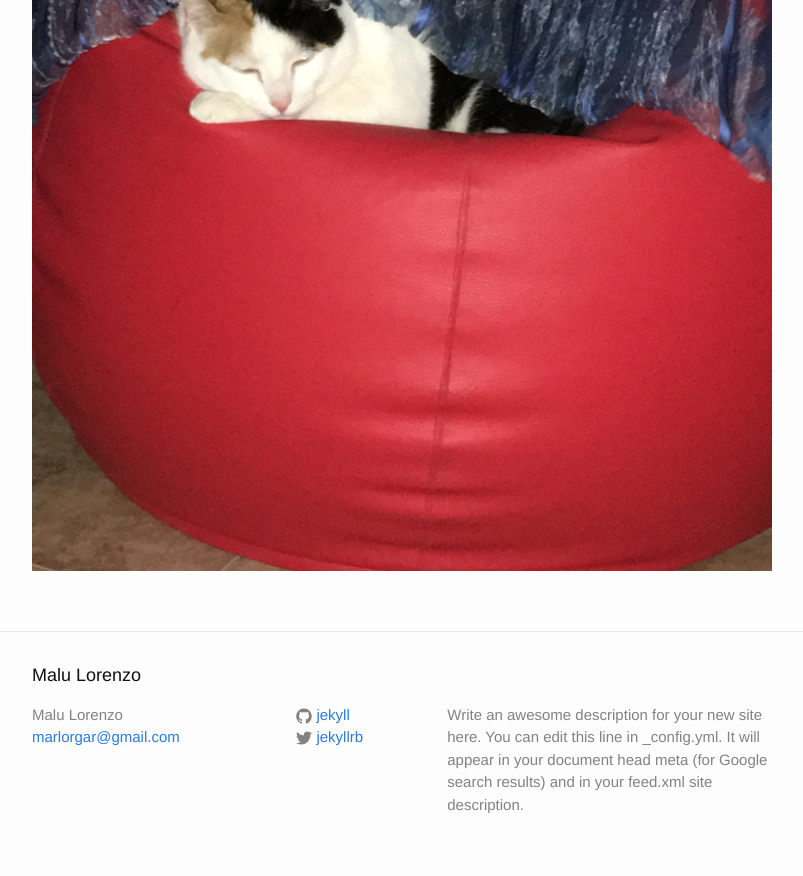
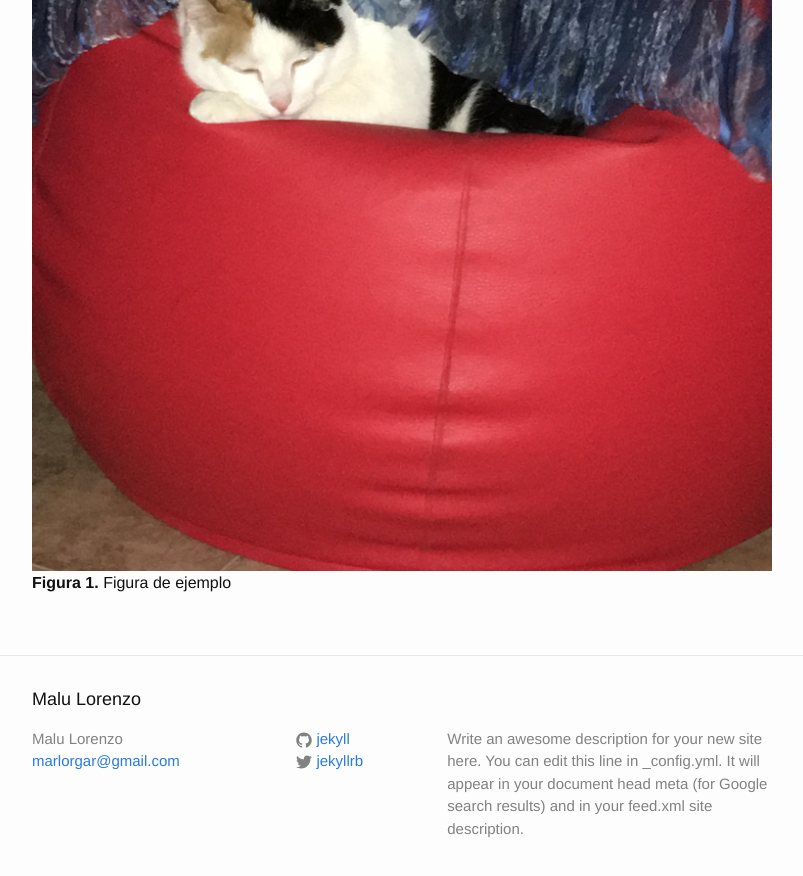
Before and after one commit to marlorgar/marlorgar.github.io, a Jekyll site: the page built from _posts/2016-06-18-mi-primer-articulo.markdown, in a window 1280 px wide and 900 px high, scrolled down 1048 px. Shown: the top 876 px of the window, without its empty margins (238-1041 px from the left). Built offline with Jekyll 4.4.1, drawn with Linux system fonts in a browser that asks for light colours.

Commit message:
Update 2016-06-18-mi-primer-articulo.markdown

```diff
--- a/_posts/2016-06-18-mi-primer-articulo.markdown
+++ b/_posts/2016-06-18-mi-primer-articulo.markdown
@@ -16,5 +16,6 @@ En el próximo artículo iré poniendo algunas imagenes
 ## imagenes
 
 Pondreé una imagen <br/>
-{: .fig.small}
+{: .small.fig}
 ![un gatito]({{ site.baseurl }}/images/kitten.JPG)
+**Figura 1.** Figura de ejemplo
```
